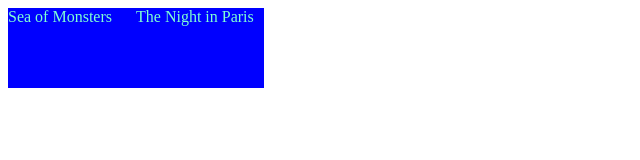
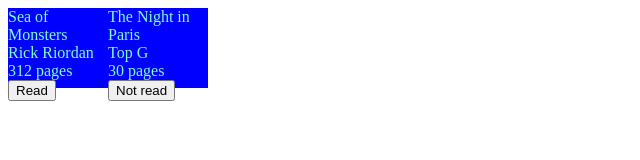
Before and after one commit to Metry630/library, a plain HTML site: page index.html in a window 1280 px wide. Shown: the whole page, without its empty margins (0-640 px from the left). Drawn offline with Linux system fonts and the light colour scheme.

Commit message:
Add information other than title to cards

```diff
--- a/script.js
+++ b/script.js
@@ -15,9 +15,16 @@ function addBookToLib(newBook){
 function displayBooks(myLib){
     for(let i = 0; i < myLib.length; i++){
         const newCard = document.createElement('div')
+        const title = document.createElement('div')
+        const author = document.createElement('div')
+        const pages = document.createElement('div')
+        const readStatus = document.createElement('button')
+        title.textContent = myLib[i]['title']
+        author.textContent = myLib[i]['author']
+        pages.textContent = myLib[i]['pages'] + ' pages'
+        readStatus.textContent = (myLib[i]['readStatus'] ? 'Read' : 'Not read')
         newCard.classList.add('newCard')
-        console.log( myLib[i]['title']);
-        newCard.textContent = myLib[i]['title']
+        newCard.append(title, author, pages, readStatus)
         container.append(newCard)
     }
 }
--- a/style.css
+++ b/style.css
@@ -6,7 +6,7 @@
 }
 .newCard{
     background-color: blue;
-    width: 10vw;
+    width: 100px;
     height: 10vh;
     color:aquamarine;
 }
```
